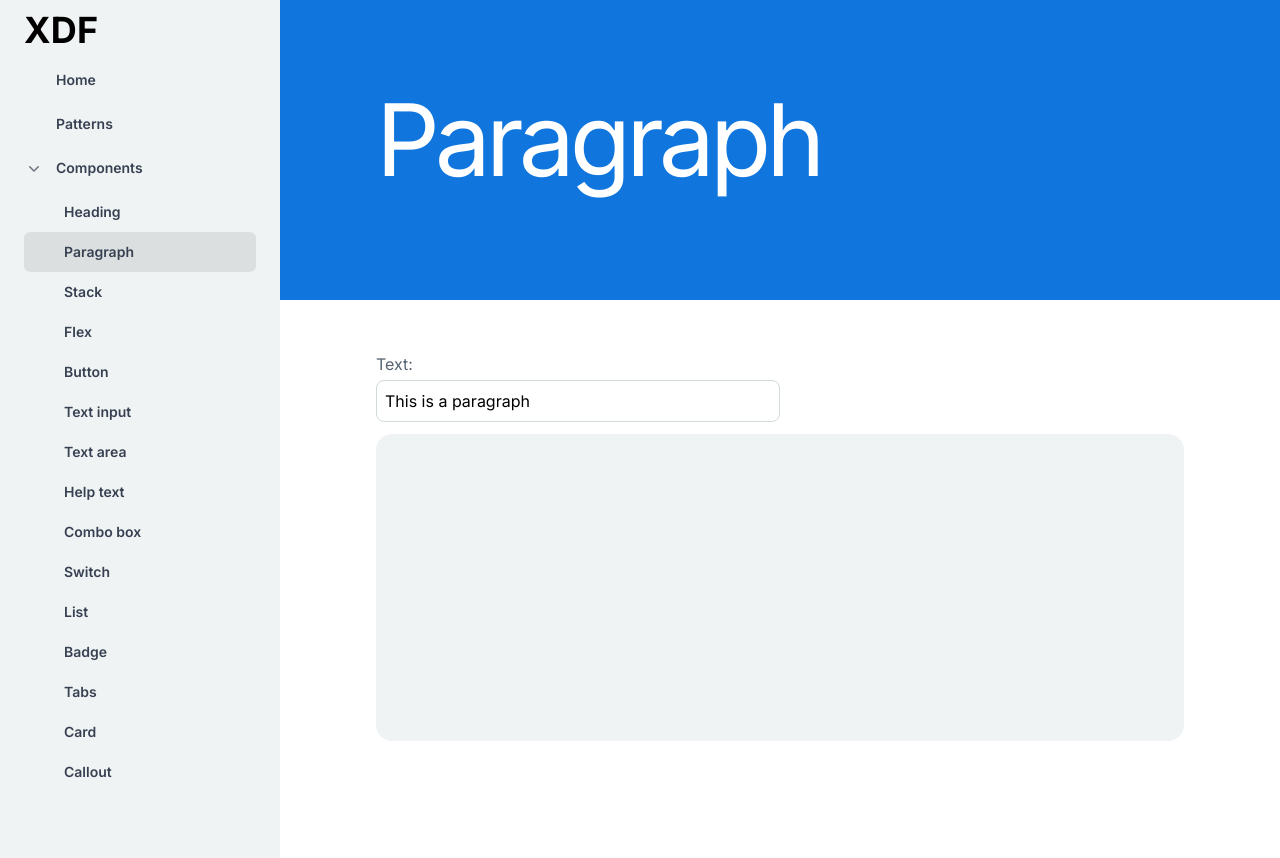
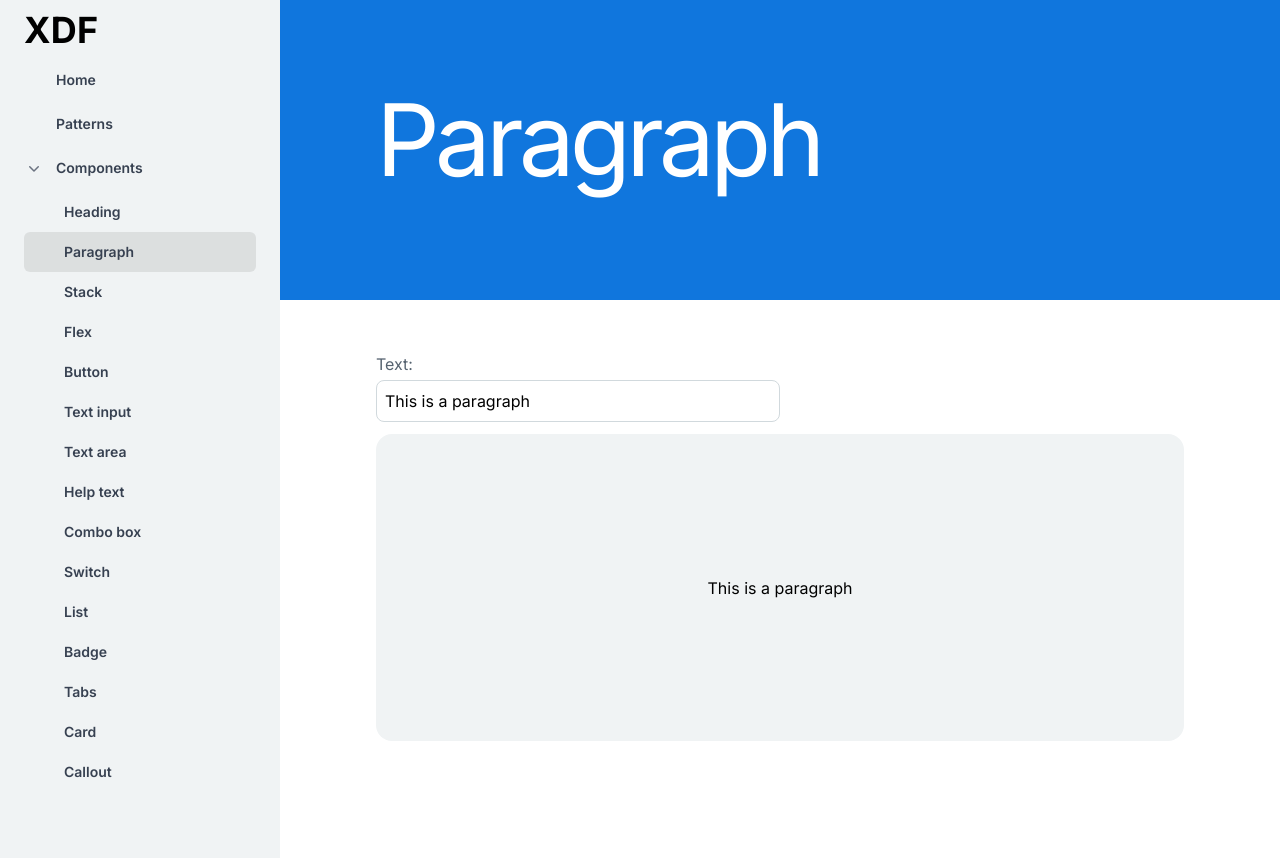
Before and after one commit to totisama/design-system, a Next.js app: page /components/paragraph in a window 1280 px wide. Built offline with nearby package versions, Linux system fonts and the light colour scheme.

Commit message:
change paragraph to accept only text

```diff
--- a/src/components/paragraph/paragraph.tsx
+++ b/src/components/paragraph/paragraph.tsx
@@ -1,6 +1,5 @@
-import type React from 'react'
 import { Text } from '@/components/text'
 
-export const Paragraph = ({ children }: { children: React.ReactNode }) => {
-  return <Text as='p'>{children}</Text>
+export const Paragraph = ({ text }: { text: string }) => {
+  return <Text as='p'>{text}</Text>
 }
```
